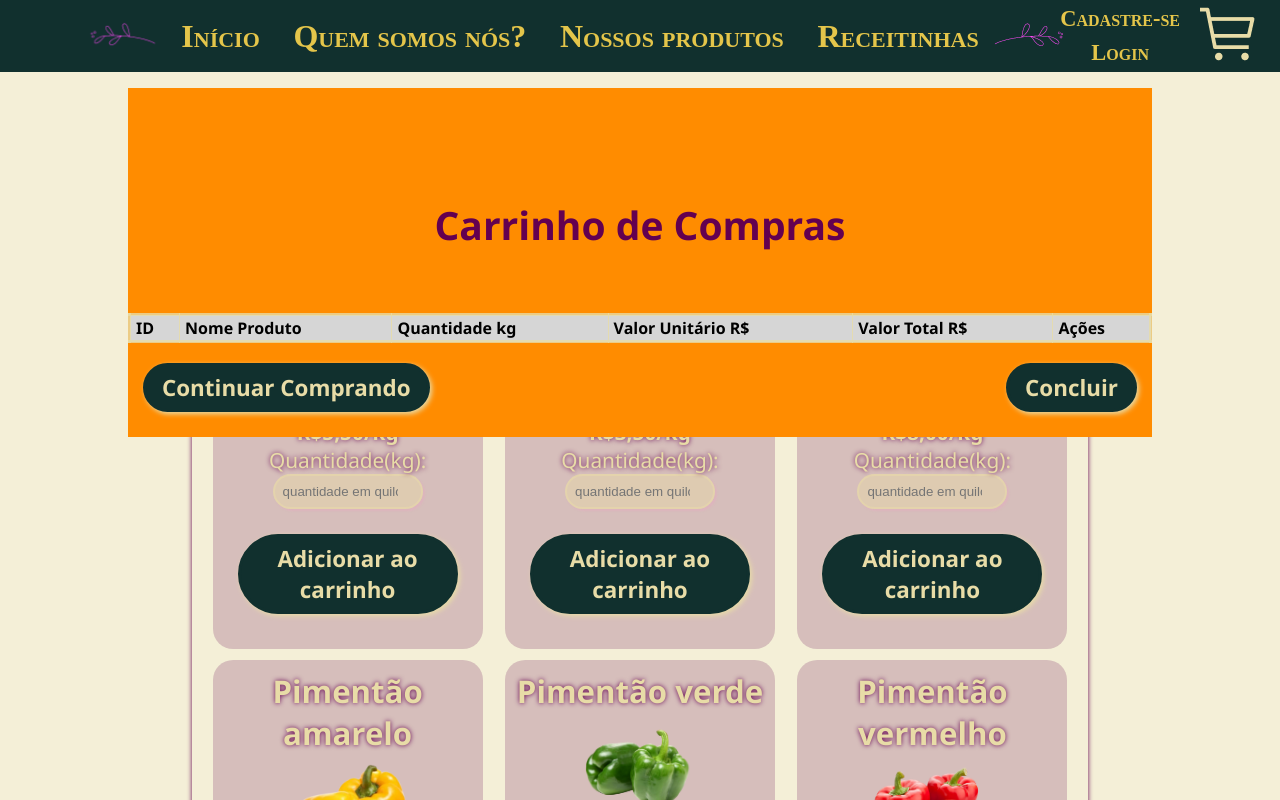
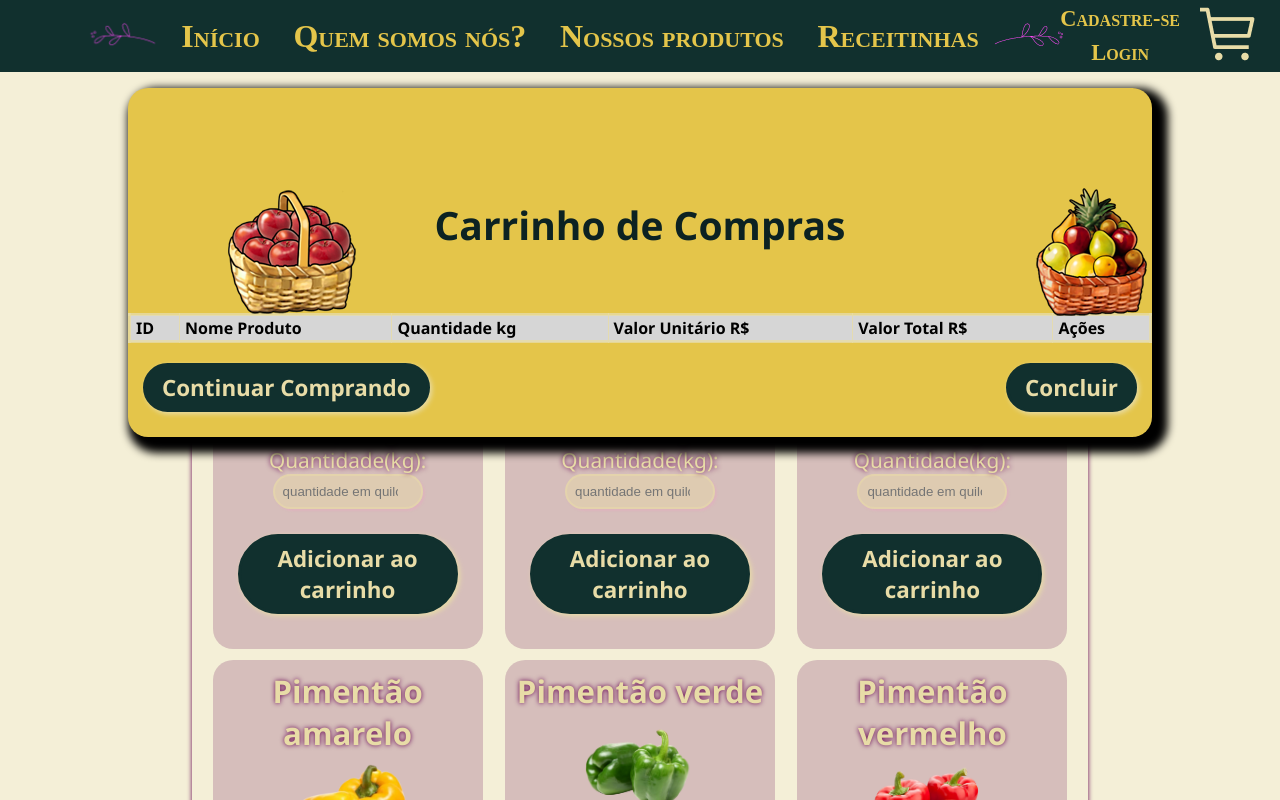
Before and after one commit to bischmitt/ProdutosDaTerra, a plain HTML site: page HTML/produtos.html in a window 1280 px wide. Both pictures are taken after a click on the link 1230 px from the left and 36 px from the top of the page. Shown: the top 800 px of the page. Drawn offline with nearby package versions, Linux system fonts and the light colour scheme.

Commit message:
estilização do modal e código comentado

```diff
--- a/CSS/carrinhodecompras.css
+++ b/CSS/carrinhodecompras.css
@@ -6,14 +6,17 @@
     left: 10%;
     right: 10%;
     width: 80vw;
-    background-color:darkorange;
+    background-color:#E4C54A;
+    border-radius: 20px 20px 20px 20px;
+    box-shadow: 8px 8px 8px 8px black;
+    padding: 0;
 
 }
 .headercarrinho{
     width: 100%;
     text-align: center;
     font-size: 25pt;
-    color:  rgba(99, 0, 80, 1);
+    color:   #0C2222;
 
 }
 
@@ -62,3 +65,15 @@ table td img {
     font-size: 15pt;
     background-color: rgba(232, 220, 167, 0.8);
 } */
+#cesto1{
+    position: absolute;
+    padding: 100px;
+    margin-left: 800px;
+
+}
+#cesto2{
+    left: 0;
+    position: absolute;
+    padding: 100px;
+    margin-right: 50px;
+}
--- a/HTML/produtos.html
+++ b/HTML/produtos.html
@@ -57,13 +57,14 @@
     </header>
 
     <main>
+        <!-- Criado um container com as imagens dos produtos e  -->
         <div class="grid-container">
             <div class="item1">
                 <h2>Banana</h2>
                 <img src="../Imagens/banana.png" alt="Banana">
-                <h4>R$5,50/kg</h4>
+                <h4 id="preco">R$5,50/kg</h4>
                 <label for="pesokg"> Quantidade(kg):</label>
-                <input type="number"  min="0.5" step="0.1" class="pesokg" placeholder="quantidade em quilos">
+                <input type="number" onchange="mudarPrecoTotal(1)" min="0.5" step="0.1" class="pesokg" placeholder="quantidade em quilos" value="">
                 <button id="btn1" onclick="produto.enviarParaCarrinho(1), produto.notificarUsuario()">Adicionar ao carrinho</button> <br />
             </div>
             <div class="item2">
@@ -195,10 +196,13 @@
 
     <!-- Modal carrinho -->
     <div id="modalCarrinho">
-
+        <div><img id="cesto1" src="../Imagens/cesta fruits-icon.png" alt=""></div>
+        <div><img id="cesto2" src="../Imagens/cesta apples-icon.png" alt=""></div>
+        <!-- Cabeçalho para adiconar um título -->
         <header class="headercarrinho">
                 <h3>Carrinho de Compras</h3>
         </header>
+        <!-- Criado uma main com section e divs -->
         <main>
             <section class="card">
                 <div id="produtos">
@@ -210,6 +214,7 @@
             </section>
             <section class="conteudo">
                 <div>
+                    <!-- Tabela criada para adicionar no modal -->
                     <table border=1>
                         <thead>
                             <th class="center">ID</th>
@@ -225,6 +230,7 @@
 
                     </table>
                 </div>
+                <!-- Botões incluidos no modal com finalidade de facilitar a nevegação do usuário -->
                 <button id="but1" >Continuar Comprando</button>
                 <button id="but2" >Concluir</button>
             </section>
--- a/JavaScript/produtos.js
+++ b/JavaScript/produtos.js
@@ -1,3 +1,4 @@
+//Criação de uma classe Modal. Aplicação do CSS utilizando display para esconder o modal.
 class Modal {
     abrirModal() {
         $("#modalCarrinho").css("display", "block");
@@ -7,7 +8,7 @@ class Modal {
     }
 
 }
-
+// Criação de uma variável local e atribuindo funções click para abrir e fechar o modal como também mudar de página.
 let modal = new Modal()
 
 $("#abrirModal").click(function () {
@@ -22,7 +23,7 @@ $("#but2").click(function () {
     location.href = "formulario1.html";
 });
 
-
+//Criação de uma Classe Produto e adicionando uma lista de produtos com id, nome, preço e quantidade.
 class Produto {
     constructor() {
         this.todosOsProdutos = [
@@ -91,7 +92,9 @@ class Produto {
             },
         ]
         this.itensDoCarrinho = new Array()
+        console.log(this.itensDoCarrinho)
     }
+    //Método Criado para validar os produtos e inclui-los na tabela toda vez que clicar no botão adicionar
     enviarParaCarrinho(idEscolhido) {
         let idDoProdutoEscolhido = idEscolhido;
 
@@ -112,7 +115,7 @@ class Produto {
 
 
     }
-
+    //Metodo criado para mostrar ao usuário todo vez que um item é adicinado ao carrinho
     notificarUsuario() {
         if (this.itensDoCarrinho.length > 0) {
             $('#car').text(this.itensDoCarrinho.length).show()
@@ -120,7 +123,7 @@ class Produto {
     }
 
 
-
+    //Método criado para validar o produto através do if e else e adicioná-lo uma única vez no carrinho
     validarCarrinho(idProduto) {
         if (this.itensDoCarrinho.length == 0) {
             return true
@@ -131,7 +134,7 @@ class Produto {
         }
 
     }
-
+    //Método criado para adicionar os produtos no modal carrinho através de uma tabela com linhas e colunas
     enviarParaTabela(idEscolhido) {
         // declaração de uma variável para referenciar o tbody da tabela
         let tbody = document.getElementById("tbody");
@@ -177,19 +180,14 @@ class Produto {
 
 
     }
-
+    //Método criado para realizar o cálculo do produto e mostrar no carrinho para o usuário
     calcularPrecoTotal(preco, quantidade) {
         let resultado = Number(preco) * Number(quantidade)
         return (resultado).toFixed(2)
     }
 
-    // mudarPrecoTotal(e) {
-    //     $("#qtd").html()
-    //     console.log(e.target.value)
-    // }
 
-
-
+    //Método criado para que o usuário possa deletar qualquer item no carrinho.
     deletar(id) {
         if (confirm("Deseja realmente deletar o produto de id " + id)) {
             for (let i = 0; i < this.itensDoCarrinho.length; i++) {
@@ -201,9 +199,20 @@ class Produto {
         }
     }
 
+    mudarPrecoTotal() {
+        let mudarQtd = document.getElementsByClassName("pesokg");
+        let valorUnitario = document.getElementById("preco");
+        let valorNovo = Number(mudarQtd) * Number(valorUnitario);
+        return (valorNovo);
+        // console.log(valorNovo)
+        // console.log(mudarValor)
+        // console.log(valorUnitario)
+
+
+    }
+
+
+
+
 }
 let produto = new Produto()
-
-$("#qtd").change(() => {
-
-})
```
Also changed, not shown: Imagens/cesta apples-icon.png (added), Imagens/cesta fruits-icon.png (added).
